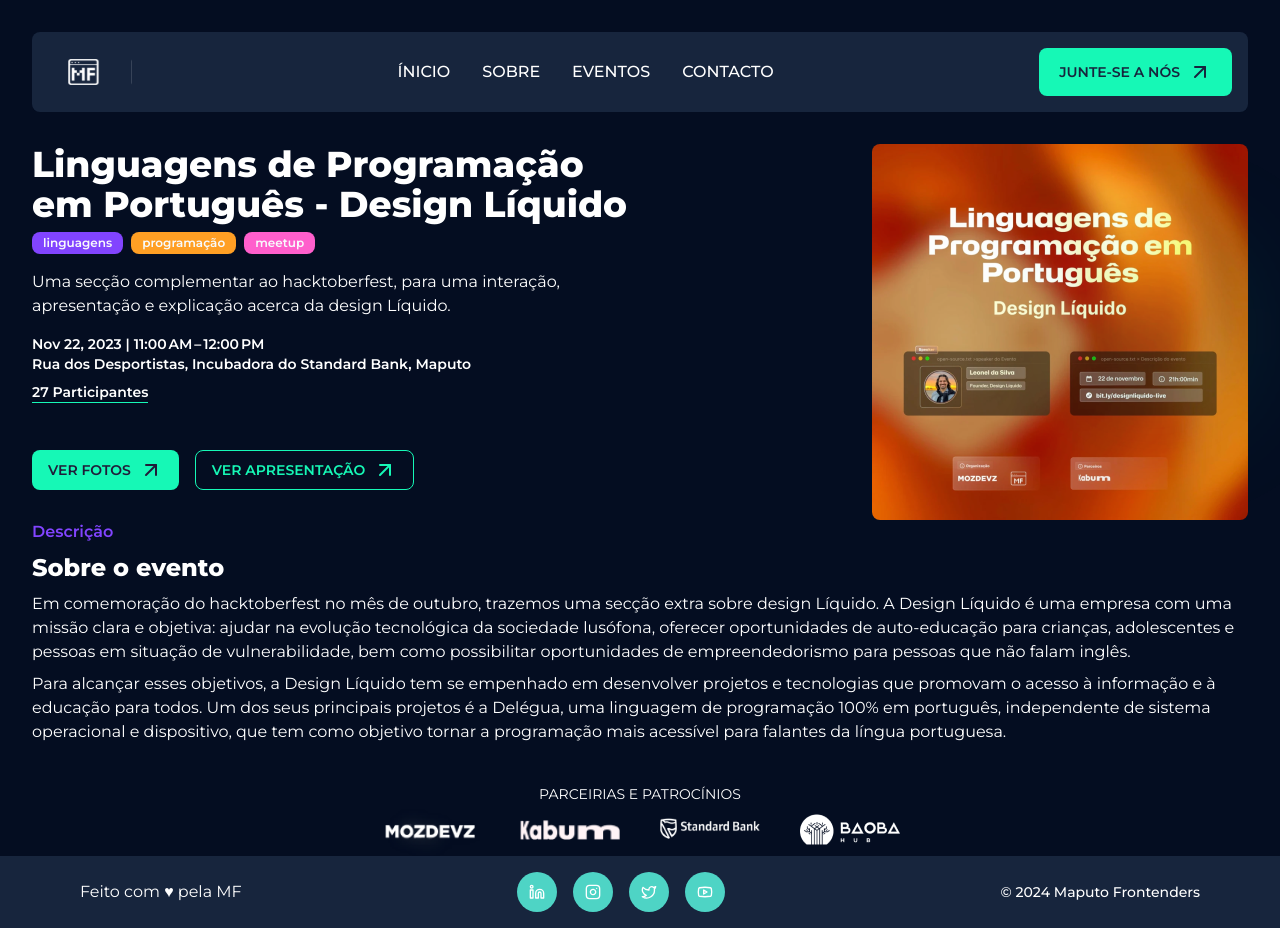
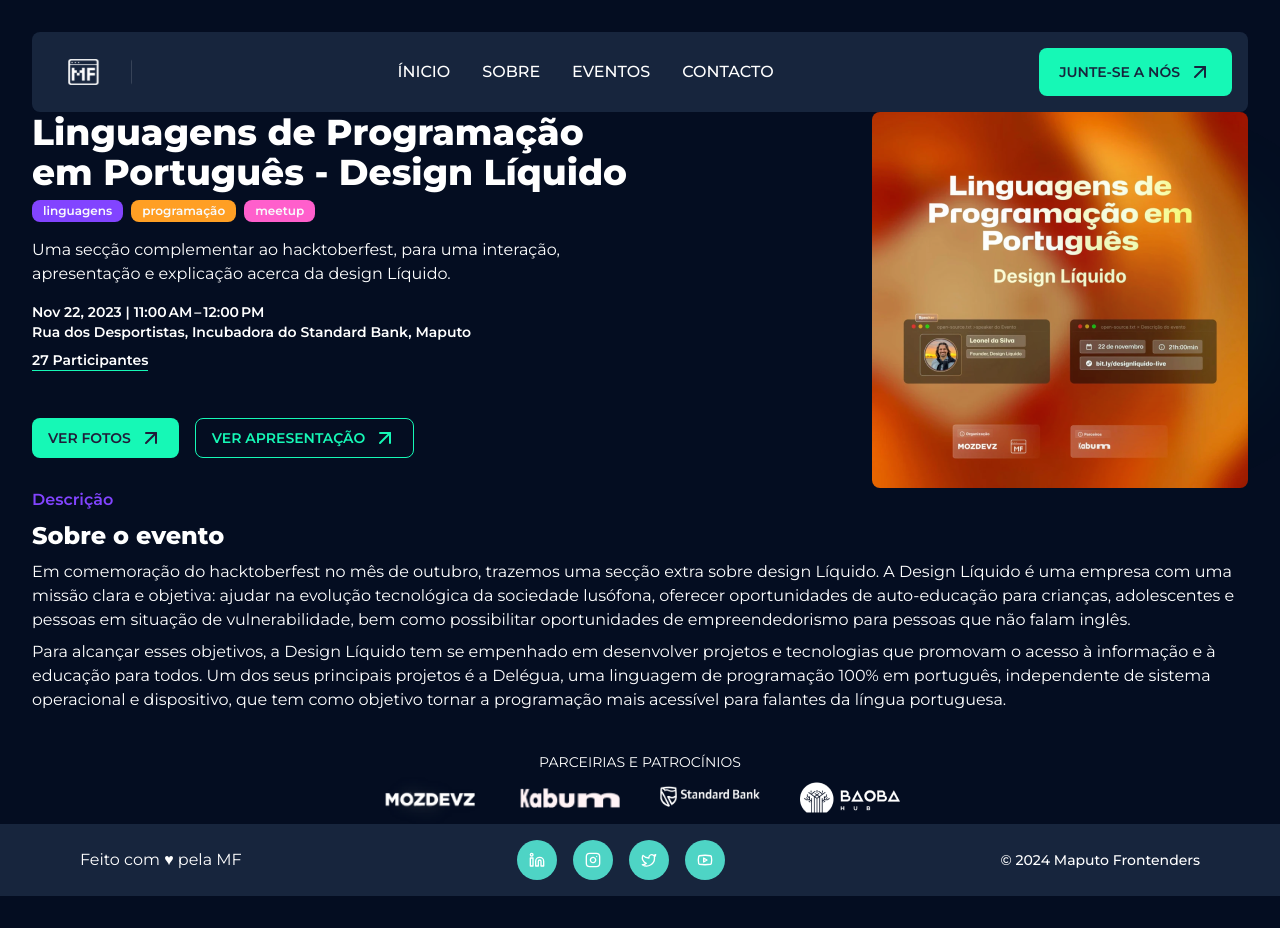
Before and after one commit to Maputo-Frontenders/maputo_frontenders_website, a Next.js app: page /event/1 in a window 1280 px wide. Shown: the top 928 px of the page. After the commit the page ends 896 px from the top, so only its background shows below. Built offline with nearby package versions, Linux system fonts and the light colour scheme.

Commit message:
style: dicrease padding

```diff
--- a/app/layout.tsx
+++ b/app/layout.tsx
@@ -22,7 +22,7 @@
     <html lang="pt-PT">
       <body className={cn(`bg-mf-background antialiased`, mont.className)}>
         <div className="flex flex-col h-full">
-          <Navbar className="py-8" />
+          <Navbar className="pt-8" />
           <FloatingNav />
           <main className="h-full">{children}</main>
           <Footer />
```
